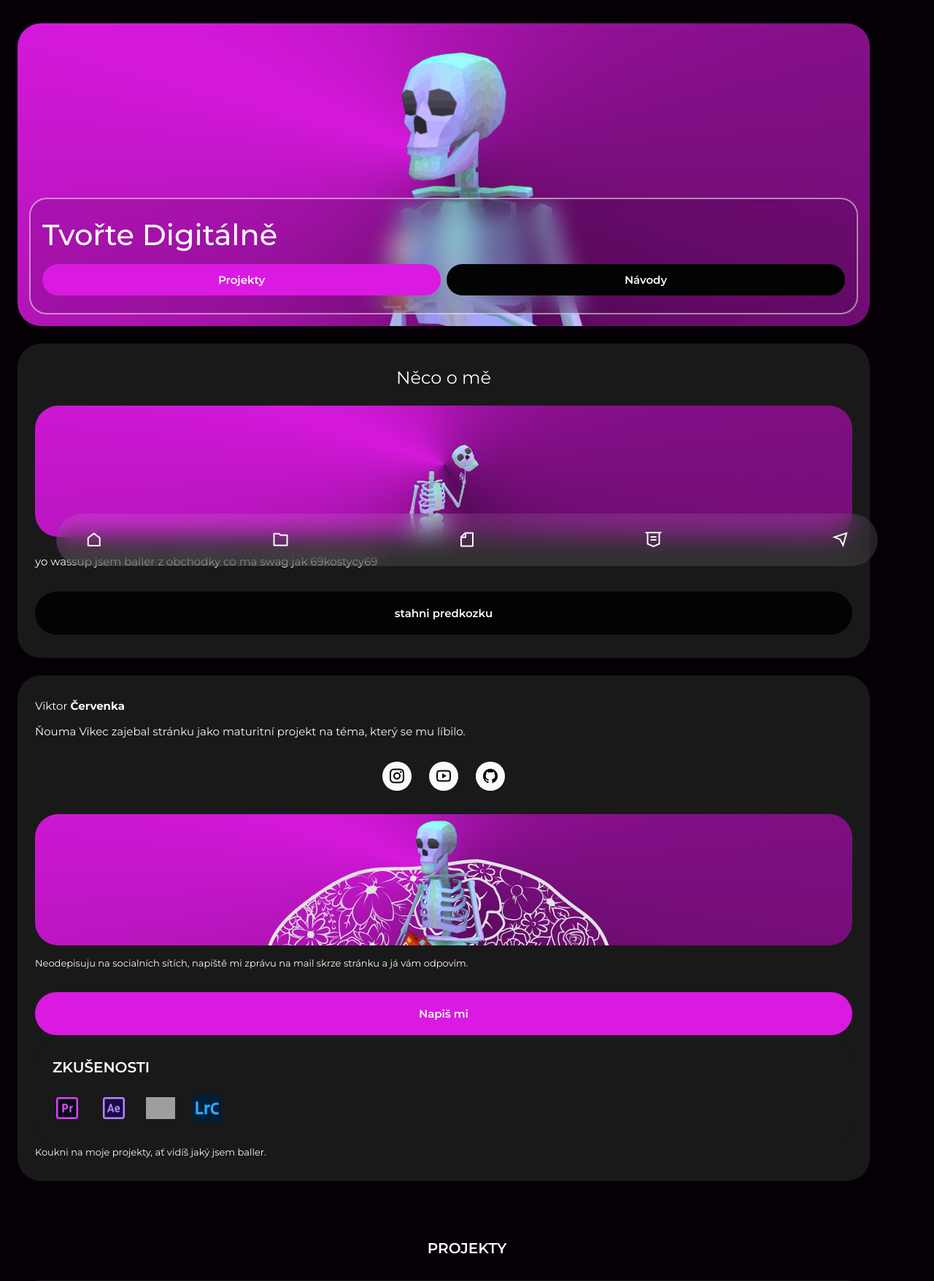
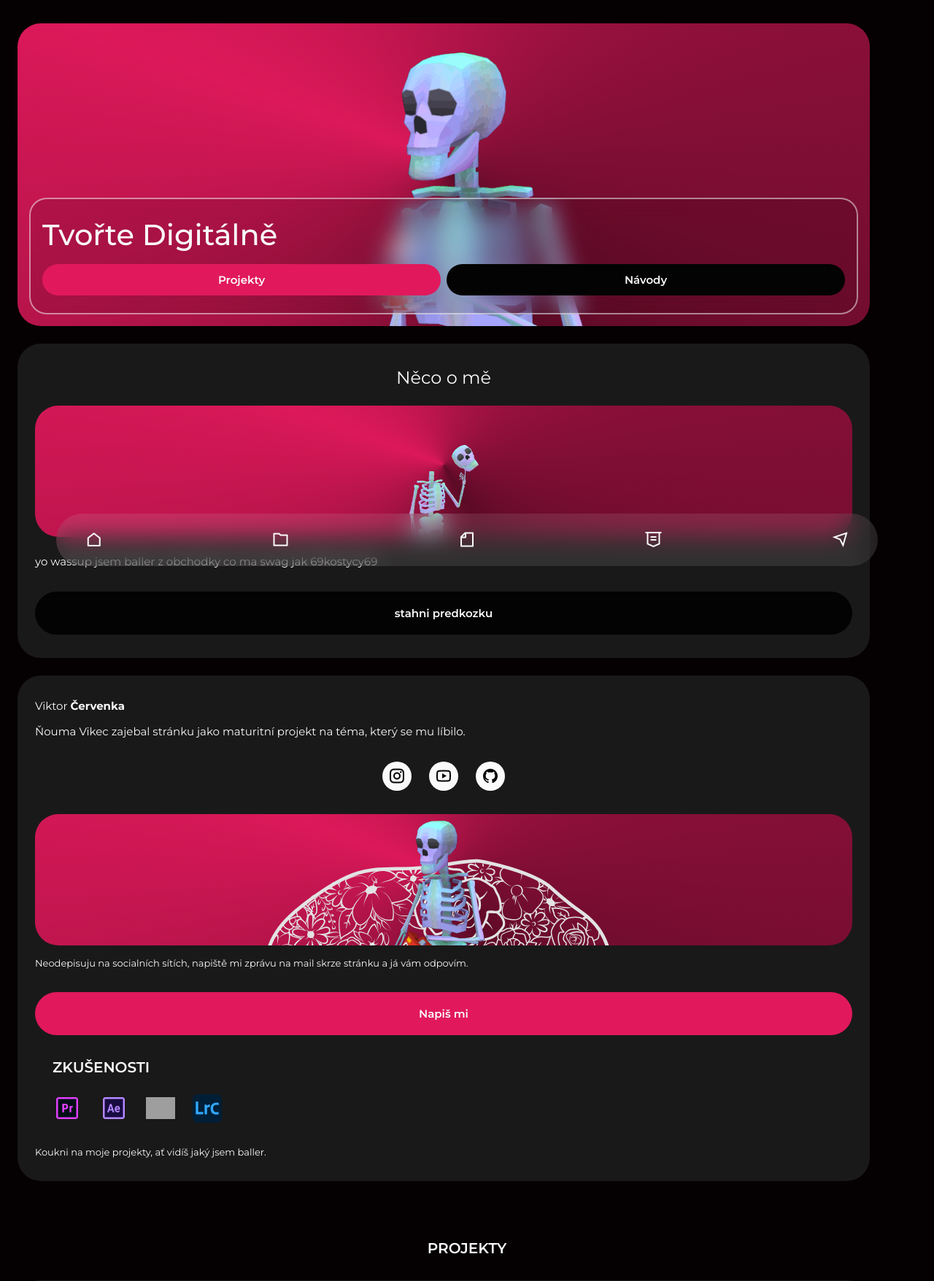
Before and after one commit to Vikec69/TvorteDigitalne, a PHP site: page / in a window 1280 px wide. Shown: the top 1756 px of the page at 73% size. Run offline with PHP 8.4, Linux system fonts and the light colour scheme; some libraries are stand-ins or nearby versions; some web fonts are replaced; grey boxes are pictures that could not be loaded.

Commit message:
zajebal standa

```diff
--- a/css/styles.css
+++ b/css/styles.css
@@ -12,7 +12,7 @@
 }
 
 :root{
-    --hue: 298;
+    --hue: 340;
     --prvni-barva: hsl(var(--hue), 80%, 49%);
     --prvni-barva-alt: hsl(var(--hue), 76%, 45%);
     --bila-barva: hsl(0,0%,98%);
```
